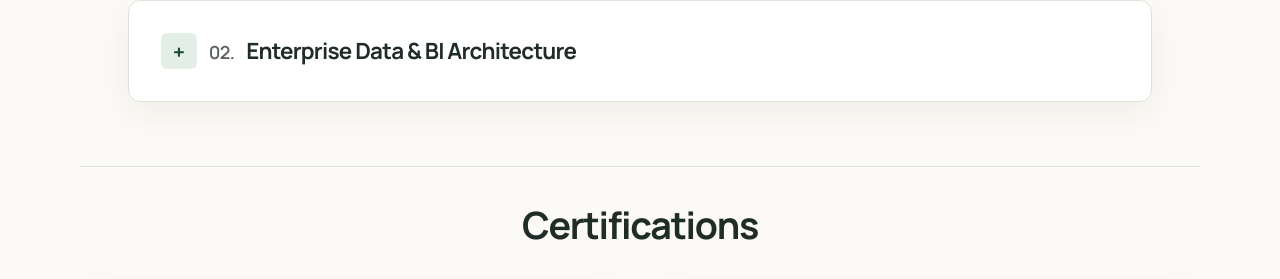
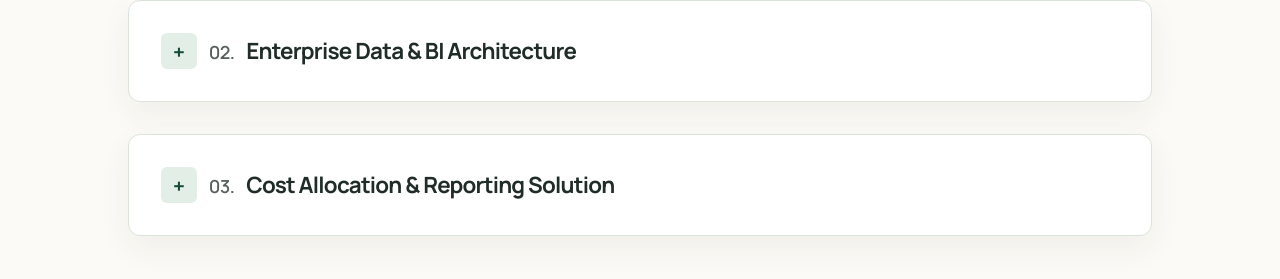
Before and after one commit to Kpds1411/KP_Portfolio, a React (Vite) app: page / in a window 1280 px wide. Shown: the part 2308-2587 px from the top of the page. Built offline with nearby package versions, Linux system fonts and the light colour scheme.

Commit message:
Add cost allocation and reporting portfolio project

```diff
--- a/src/constants/projects.js
+++ b/src/constants/projects.js
@@ -1,5 +1,6 @@
 import powerBiDiagram from "../assets/power-bi-architecture.png";
 import enterpriseDiagram from "../assets/enterprise-bi-architecture.png";
+import costAllocationDiagram from "../assets/cost-allocation-architecture.svg";
 
 export const projectsData = [
   {
@@ -114,5 +115,49 @@ export const projectsData = [
       "Embedded client-portal analytics with UPN-based RLS.",
       "Daily incremental/change-driven ETL and separate daily full Power BI refresh."
     ]
+  },
+  {
+    "title": "Cost Allocation & Reporting Solution",
+    "diagram": costAllocationDiagram,
+    "diagramAlt": "Excel and operational data flow through extraction, incremental staging, and SSIS cost allocation into production tables and Power BI reports with row-level security. Scheduled ETL includes audit logs and email alerts.",
+    "tech": [
+      "SQL Server Integration Services (SSIS)",
+      "Power BI",
+      "Microsoft Excel",
+      "ETL Orchestration",
+      "Incremental Loads & Upserts",
+      "Cost Allocation",
+      "Row-Level Security (RLS)",
+      "ETL Audit Logging"
+    ],
+    "overview": "Consolidated Excel inputs, timesheets, and operational database records into a scheduled SSIS pipeline. The pipeline stages new and changed records, applies cost allocation rules, and prepares production tables for secure business and operational reporting in Power BI.",
+    "architecture": [
+      {
+        "title": "Configuration-Driven Extraction",
+        "body": "Configuration identifies the required inputs, including Excel files for access rules, business units, and rates, timesheet workbooks, and operational database records such as transactions and exchange rates. The pipeline extracts and standardizes these inputs before loading them."
+      },
+      {
+        "title": "Incremental Loads & Staging",
+        "body": "New and changed records are inserted or updated in staging tables, so the pipeline processes changes without reloading every source record."
+      },
+      {
+        "title": "Cost Allocation & Production Tables",
+        "body": "SSIS applies business rules and transformations to generate allocated costs and timesheet data. Production tables store the results alongside business data such as ledger, business-unit, and access-control records."
+      },
+      {
+        "title": "Power BI Reporting & Security",
+        "body": "Power BI uses the production tables for cost reports and operational insights. Row-Level Security limits which records users can see based on their roles."
+      },
+      {
+        "title": "Scheduling, Audit Logs & Alerts",
+        "body": "Scheduled SSIS runs record errors, row counts, and execution details for troubleshooting. Email alerts flag data quality anomalies and notify operators of ETL failures with error details and a log reference."
+      }
+    ],
+    "highlights": [
+      "Configuration-driven ingestion from Excel, timesheets, and operational databases.",
+      "Incremental upserts and reusable SSIS cost allocation rules.",
+      "Power BI cost and operational reporting protected by role-based RLS.",
+      "Scheduled processing with execution logs and email alerts for anomalies and failures."
+    ]
   }
 ];
```
Also changed, not shown: src/assets/cost-allocation-architecture.svg (added).
